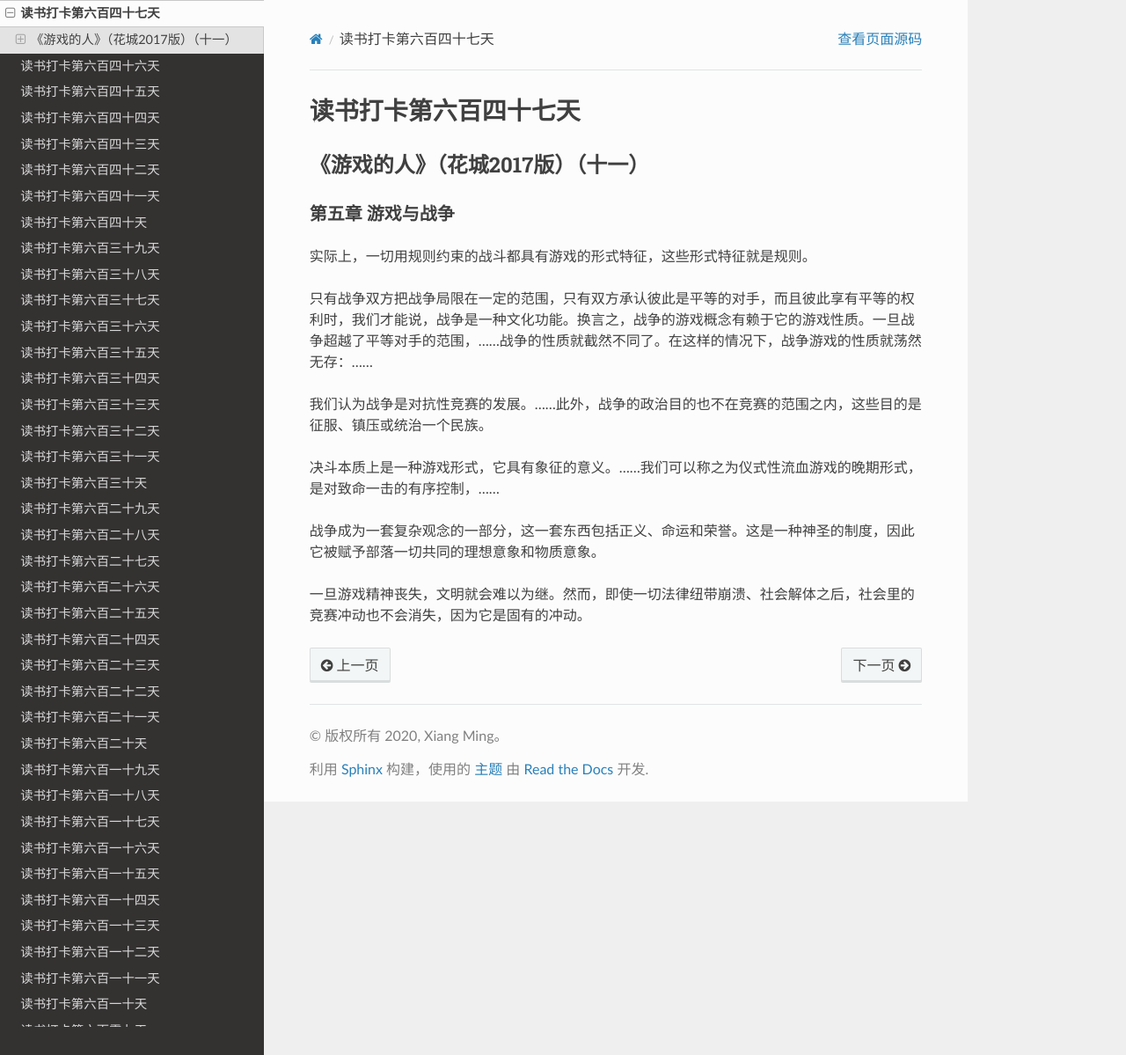
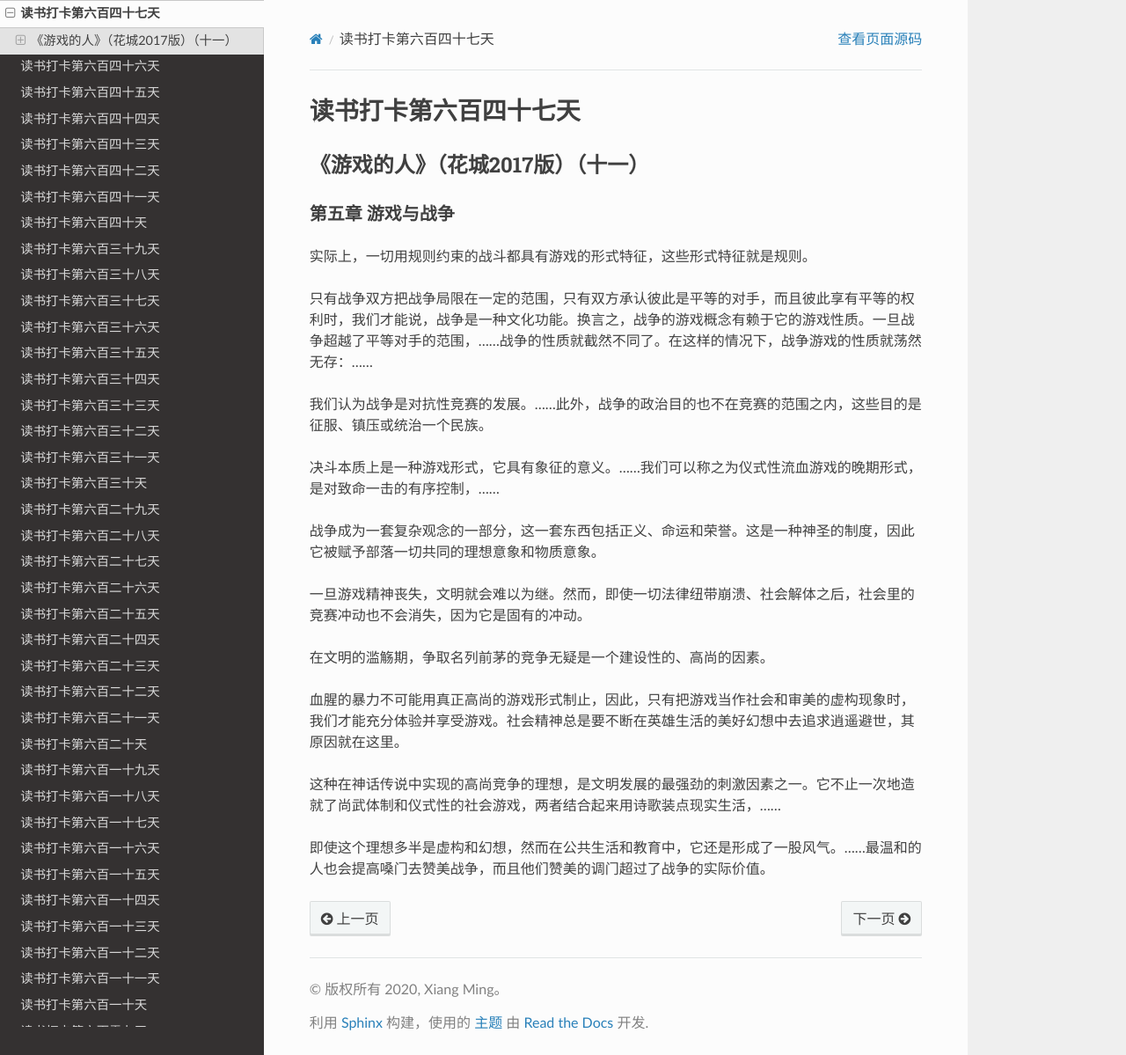
Before and after one commit to xiangming1975/reading, a Sphinx documentation site: the page built from source/2022-09-18.md, in a window 1280 px wide and 1199 px high. Shown: the whole window at 88% size. Built offline with Sphinx 7.4.7 and the Read the Docs theme 2.0.0, drawn with Linux system fonts in a browser that asks for light colours.

Commit message:
自动提交时间: 2022-09-19T11:39:28,649715498+08:00

```diff
--- a/source/2022-09-18.md
+++ b/source/2022-09-18.md
@@ -13,3 +13,11 @@
 战争成为一套复杂观念的一部分，这一套东西包括正义、命运和荣誉。这是一种神圣的制度，因此它被赋予部落一切共同的理想意象和物质意象。
 
 一旦游戏精神丧失，文明就会难以为继。然而，即使一切法律纽带崩溃、社会解体之后，社会里的竞赛冲动也不会消失，因为它是固有的冲动。
+
+在文明的滥觞期，争取名列前茅的竞争无疑是一个建设性的、高尚的因素。
+
+血腥的暴力不可能用真正高尚的游戏形式制止，因此，只有把游戏当作社会和审美的虚构现象时，我们才能充分体验并享受游戏。社会精神总是要不断在英雄生活的美好幻想中去追求逍遥避世，其原因就在这里。
+
+这种在神话传说中实现的高尚竞争的理想，是文明发展的最强劲的刺激因素之一。它不止一次地造就了尚武体制和仪式性的社会游戏，两者结合起来用诗歌装点现实生活，……
+
+即使这个理想多半是虚构和幻想，然而在公共生活和教育中，它还是形成了一股风气。……最温和的人也会提高嗓门去赞美战争，而且他们赞美的调门超过了战争的实际价值。
```
Also changed, not shown: source/2022-09-19.md (added, +3 -0 lines).
